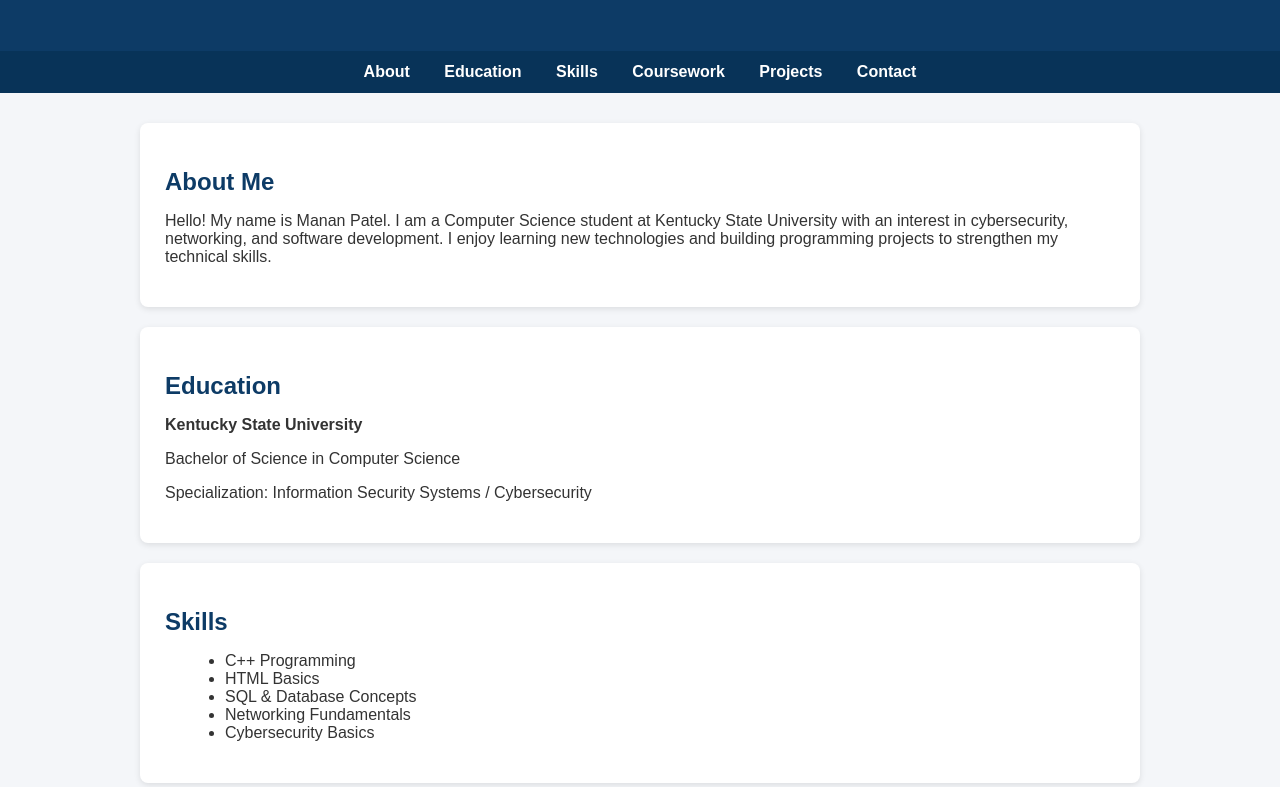
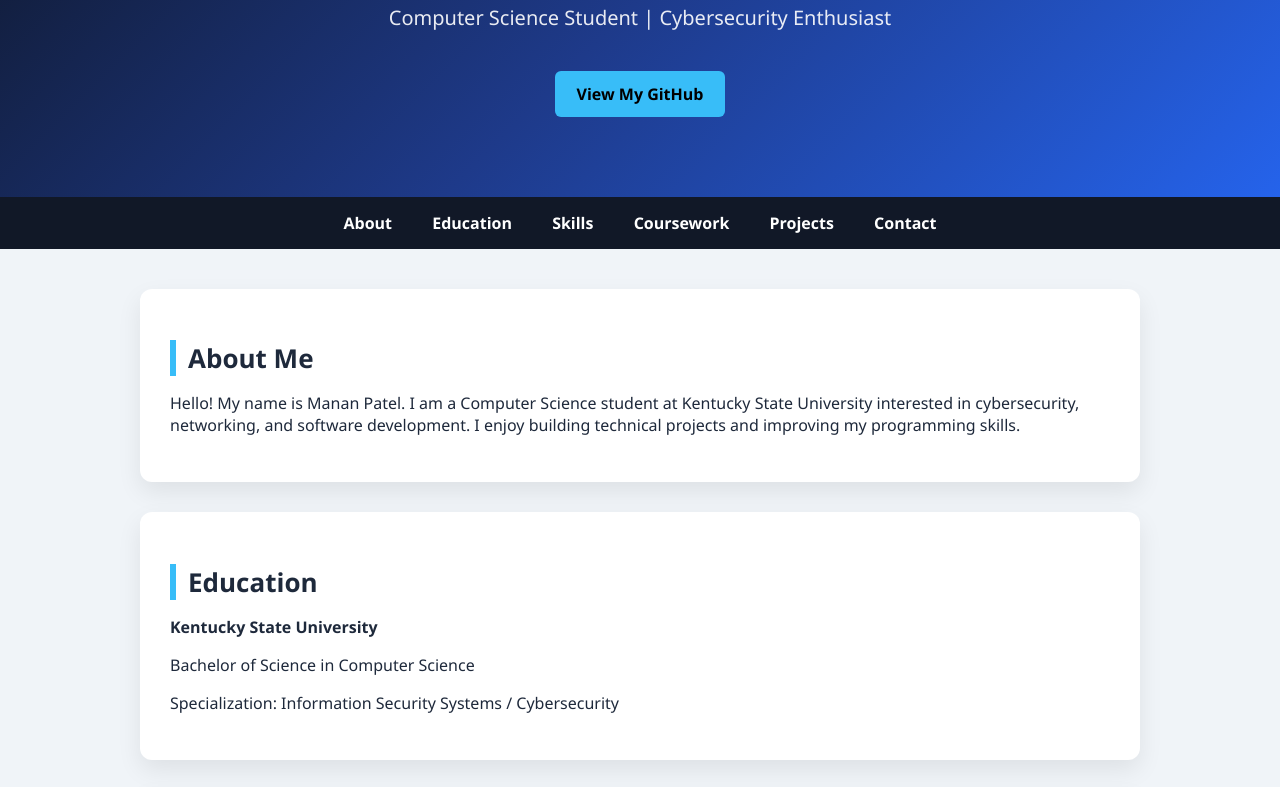
Before and after one commit to Mananpatelllll/Mananpatelllll.github.io, a plain HTML site: page index.html in a window 1280 px wide. Shown: the part 198-985 px from the top of the page. Drawn offline with Linux system fonts and the light colour scheme.

Commit message:
Update index.html

```diff
--- a/index.html
+++ b/index.html
@@ -8,78 +8,114 @@
 <style>
 
 body{
-font-family: Arial, sans-serif;
+font-family:"Segoe UI",Arial,sans-serif;
 margin:0;
-background:#f4f6f9;
-color:#333;
+background:#f0f4f8;
+color:#1e293b;
 }
 
 header{
-background:#0d3b66;
+background:linear-gradient(135deg,#0f172a,#1e3a8a,#2563eb);
 color:white;
 text-align:center;
-padding:60px 20px;
+padding:80px 20px;
 }
 
 header h1{
-font-size:40px;
+font-size:50px;
+font-weight:700;
 margin-bottom:10px;
 }
 
 header p{
-font-size:18px;
+font-size:20px;
+opacity:0.9;
+}
+
+.github-btn{
+display:inline-block;
+margin-top:20px;
+background:#38bdf8;
+color:black;
+padding:12px 22px;
+border-radius:6px;
+text-decoration:none;
+font-weight:bold;
+}
+
+.github-btn:hover{
+background:#0ea5e9;
 }
 
 nav{
-background:#083358;
+background:#111827;
 text-align:center;
-padding:12px;
+padding:15px;
 }
 
 nav a{
 color:white;
 text-decoration:none;
-margin:0 15px;
-font-weight:bold;
+margin:0 18px;
+font-weight:600;
+font-size:16px;
 }
 
 nav a:hover{
-text-decoration:underline;
+color:#38bdf8;
 }
 
 .container{
 max-width:1000px;
 margin:auto;
-padding:30px;
+padding:40px 20px;
 }
 
 .section{
 background:white;
-padding:25px;
-margin-bottom:20px;
-border-radius:8px;
-box-shadow:0 2px 6px rgba(0,0,0,0.1);
+padding:30px;
+margin-bottom:30px;
+border-radius:12px;
+box-shadow:0 10px 25px rgba(0,0,0,0.08);
+transition:0.3s;
+}
+
+.section:hover{
+transform:translateY(-5px);
 }
 
 h2{
-color:#0d3b66;
-margin-bottom:10px;
+font-size:26px;
+border-left:6px solid #38bdf8;
+padding-left:12px;
+margin-bottom:15px;
 }
 
 ul{
 margin-left:20px;
+line-height:1.8;
 }
 
 .project{
-margin-bottom:15px;
+margin-bottom:18px;
+}
+
+.project b{
+font-size:18px;
 }
 
 footer{
 text-align:center;
-background:#083358;
+background:#111827;
 color:white;
-padding:15px;
-margin-top:20px;
+padding:20px;
+margin-top:40px;
+}
+
+a{
+color:#2563eb;
+text-decoration:none;
+font-weight:500;
 }
 
 </style>
@@ -92,6 +128,10 @@ margin-top:20px;
 <h1>Manan Patel</h1>
 
 <p>Computer Science Student | Cybersecurity Enthusiast</p>
+
+<a class="github-btn" href="https://github.com/Mananpatelllll">
+View My GitHub
+</a>
 
 </header>
 
@@ -114,8 +154,8 @@ margin-top:20px;
 
 <p>
 Hello! My name is Manan Patel. I am a Computer Science student at Kentucky State University
-with an interest in cybersecurity, networking, and software development. I enjoy learning
-new technologies and building programming projects to strengthen my technical skills.
+interested in cybersecurity, networking, and software development. I enjoy building
+technical projects and improving my programming skills.
 </p>
 
 </div>
@@ -136,7 +176,7 @@ new technologies and building programming projects to strengthen my technical sk
 
 <ul>
 <li>C++ Programming</li>
-<li>HTML Basics</li>
+<li>HTML & Web Basics</li>
 <li>SQL & Database Concepts</li>
 <li>Networking Fundamentals</li>
 <li>Cybersecurity Basics</li>
@@ -167,8 +207,7 @@ new technologies and building programming projects to strengthen my technical sk
 <b>C++ Programming Assignments</b>
 
 <p>
-Created multiple programs using loops, conditions, arrays, and file input/output
-to solve computational problems.
+Created multiple programs using loops, conditions, arrays, and file input/output.
 </p>
 
 </div>
@@ -178,8 +217,7 @@ to solve computational problems.
 <b>Student Information System Database</b>
 
 <p>
-Designed tables and SQL queries for managing students, courses,
-and enrollment records in a database project.
+Designed SQL tables and queries for managing students and course enrollments.
 </p>
 
 </div>
@@ -189,8 +227,7 @@ and enrollment records in a database project.
 <b>GitHub Portfolio Website</b>
 
 <p>
-Developed a personal portfolio website using GitHub Pages to showcase
-my academic projects and technical skills.
+Developed a personal website using GitHub Pages to showcase academic work.
 </p>
 
 </div>
```
